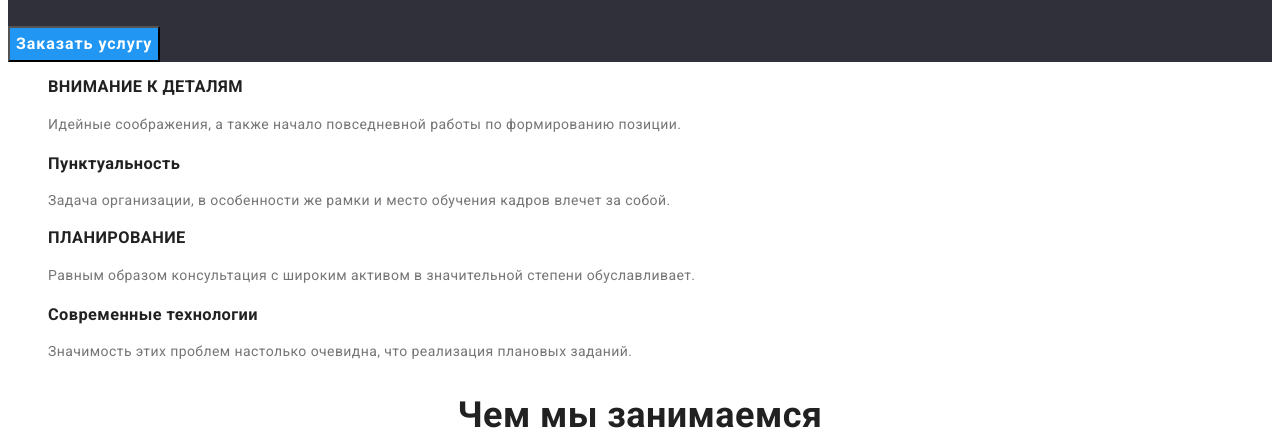
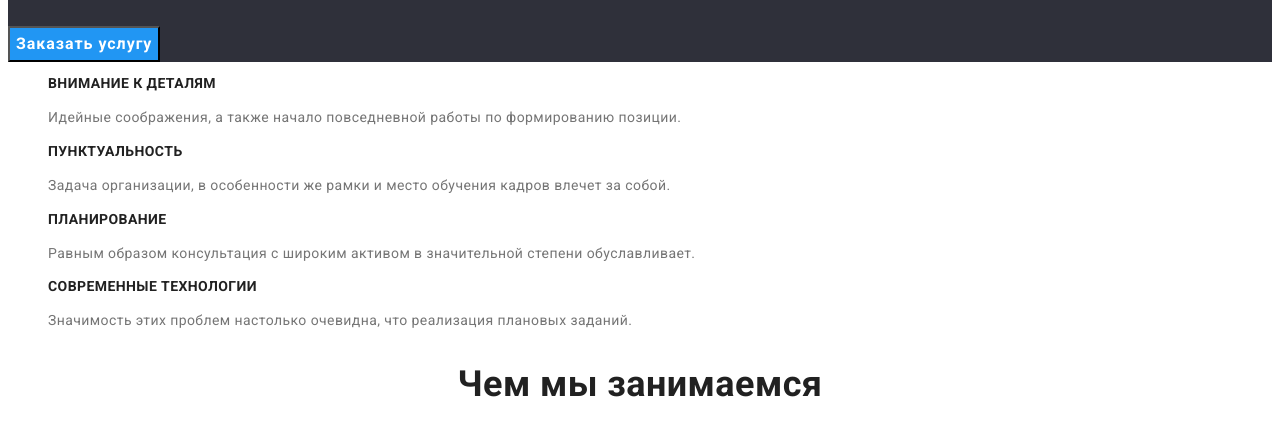
Before and after one commit to Iuliia-Shchur/goit-markup-hw-02, a plain HTML site: page index.html in a window 1280 px wide. Shown: the part 341-773 px from the top of the page. Drawn offline with Linux system fonts and the light colour scheme.

Commit message:
+правки

```diff
--- a/css/styles.css
+++ b/css/styles.css
@@ -113,6 +113,7 @@
 
 /* Features */
 .features-title {
+  font-size: inherit;
   font-weight: 700;
   line-height: 1.14;
   text-transform: uppercase;
--- a/index.html
+++ b/index.html
@@ -47,7 +47,7 @@
                         позиции.</p>
                 </li>
                 <li>
-                    <h3 class=featurest-title">Пунктуальность</h3>
+                    <h3 class="features-title">Пунктуальность</h3>
                     <p class="features-text">Задача организации, в особенности же рамки и место обучения кадров влечет за
                         собой.</p>
                 </li>
@@ -59,7 +59,7 @@
                 </li>
 
                 <li>
-                    <h3 class=featurest-title">Современные технологии</h3>
+                    <h3 class="features-title">Современные технологии</h3>
                     <p class="features-text">Значимость этих проблем настолько очевидна, что реализация плановых заданий.
                     </p>
                 </li>
```
